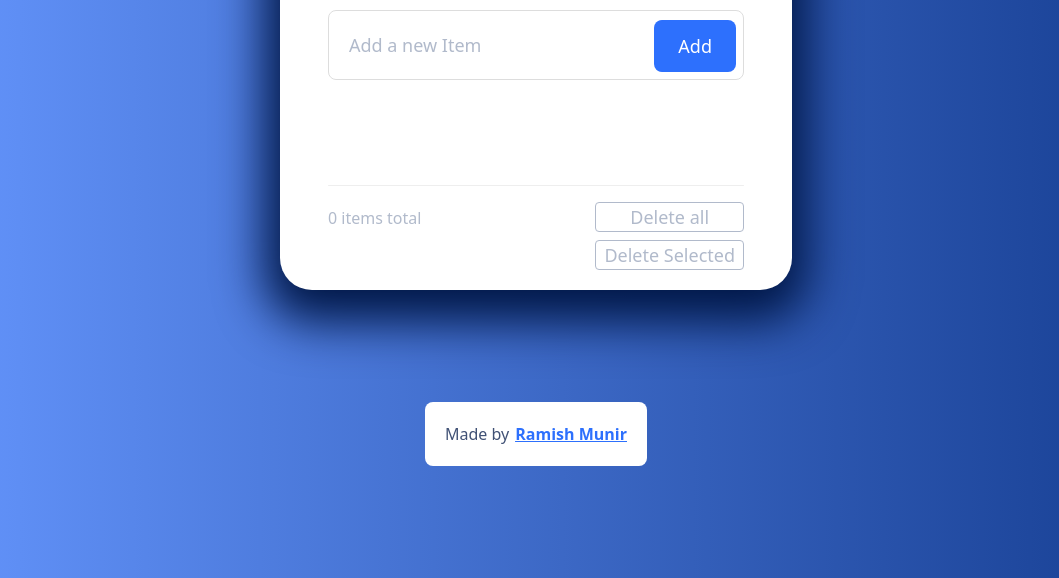
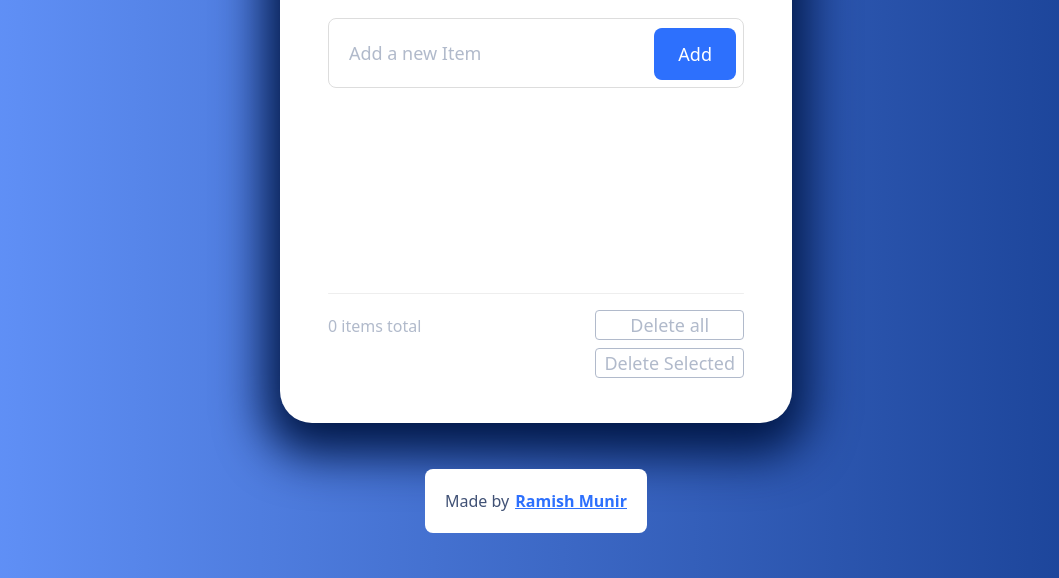
Before and after one commit to RamishMunir/TodoList, a website: page src/index.html in a window 1280 px wide. Shown: the part 222-800 px from the top of the page, without its empty margins (104-1163 px from the left). Drawn offline with Linux system fonts and the light colour scheme.

Commit message:
changed height

```diff
--- a/package.json
+++ b/package.json
@@ -4,7 +4,7 @@
     "tailwindcss": "^4.1.11"
   },
   "scripts": {
-    "build:css": "npx @tailwindcss/cli -i ./src/input.css -o ./src/output.css",
+    "build:css": "npx @tailwindcss/cli -i ./src/input.css -o ./src/output.css --watch",
     "build": "npm install && npm run build:css"
   }
 }
--- a/src/index.html
+++ b/src/index.html
@@ -8,7 +8,7 @@
     <title>todo</title>
 </head>
 <body class="flex flex-col justify-evenly items-center m-0 h-screen bg-gradient-to-r from-[var(--gradient-start)] from-0% to-[var(--gradient-stop)] to-100%">
-    <section class="flex flex-col justify-around rounded-4xl bg-[var(--white)] p-12 h-1/2 w-3/5  shadow-[0_1rem_3rem_1rem_rgba(0,23,71,1)] max-w-lg">
+    <section class="flex flex-col justify-around rounded-4xl bg-[var(--white)] p-12 h-3/4 w-3/5  shadow-[0_1rem_3rem_1rem_rgba(0,23,71,1)] max-w-lg">
         <h2 class="text-3xl font-bold uppercase h-12 text-center text-[var(--dark)]">To-do List</h2>
         <div class="flex relative">
             <input id="todoInput" class="w-full border border-solid border-[#d2d2d2bf] rounded-lg p-5 text-lg placeholder-[var(--grey)]" type="text" placeholder="Add a new Item" />
```
Also changed, not shown: src/output.css.
